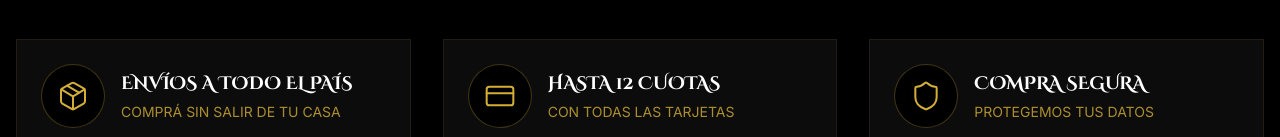
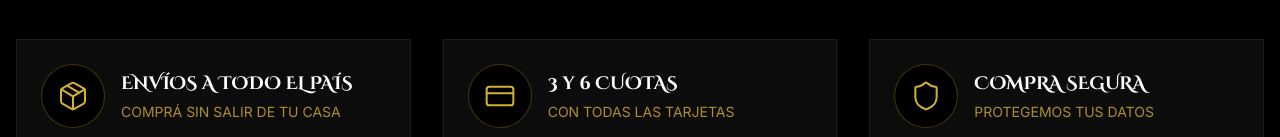
Before and after one commit to clientesweb/jmurrietafinal, a Next.js app: page / in a window 1280 px wide. Shown: the part 815-952 px from the top of the page. Built offline with nearby package versions, Linux system fonts and the light colour scheme.

Commit message:
Actualizar block-purchase-info.tsx

```diff
--- a/components/block-purchase-info.tsx
+++ b/components/block-purchase-info.tsx
@@ -20,7 +20,7 @@ export function BlockPurchaseInfo() {
               <CreditCard className="purchase-info-icon" strokeWidth={1.5} />
             </div>
             <div className="purchase-info-content">
-              <h3 className="purchase-info-title">HASTA 12 CUOTAS</h3>
+              <h3 className="purchase-info-title">3 y 6 CUOTAS</h3>
               <p className="purchase-info-subtitle">CON TODAS LAS TARJETAS</p>
             </div>
           </div>
```
